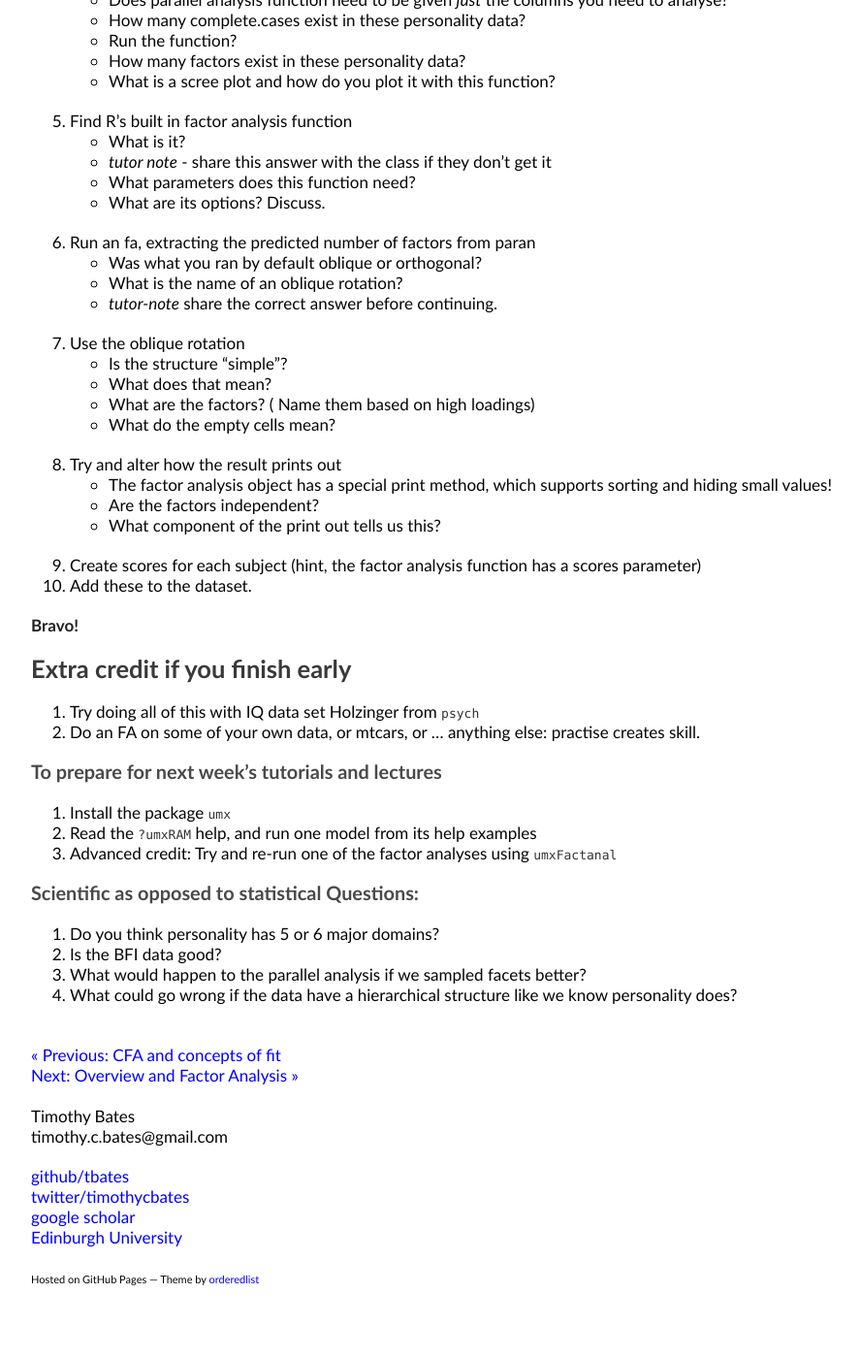
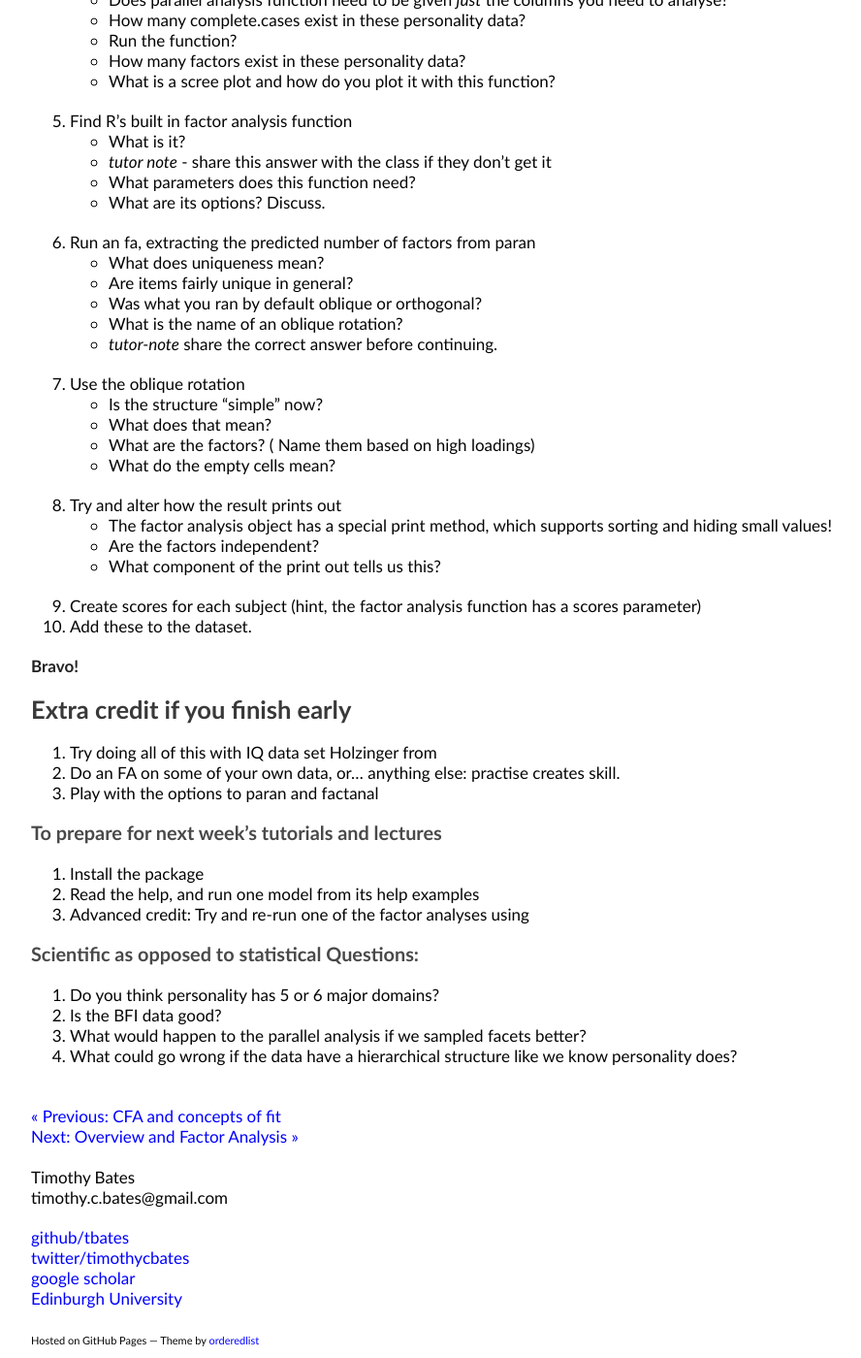
Before and after one commit to tbates/Multivariate-Stats-Course, a Jekyll site: the page built from _posts/2020-01-02-FA_tutorial.markdown, in a window 1280 px wide and 1400 px high, scrolled down 573 px. Shown: the whole window at 97% size, without its empty margins (26-914 px from the left). Built offline with Jekyll 4.4.1, drawn with Linux system fonts in a browser that asks for light colours; some of the changed text lies outside the part shown.

```diff
--- a/_posts/2020-01-02-FA_tutorial.markdown
+++ b/_posts/2020-01-02-FA_tutorial.markdown
@@ -43,40 +43,48 @@
 	<!--data and factors at a minimum -->
 	* What are its options? Discuss.
 6. Run an fa, extracting the predicted number of factors from paran
-	<!-- factOut = factanal(df, factors = 5) -->
+	<!-- fa = factanal(df, factors = 5) -->
+	* What does uniqueness mean?
+	<!-- how much of each item is NOT explained by the factors -->
+	* Are items fairly unique in general?
+	<!-- yes, often well-over half their variance -->
 	* Was what you ran by default oblique or orthogonal?
 	<!--orthogonal -->
 	* What is the name of an oblique rotation?
 	<!-- let me google that for you -->
+	<!-- promax -->
 	* *tutor-note* share the correct answer before continuing.
 7. Use the oblique rotation
-	<!-- factOut = factanal(df, factors = 5, rotation= "") -->
-	* Is the structure "simple"?
+	<!-- fa = factanal(df, factors = 5, rotation= "promax") -->
+	* Is the structure "simple" now?
+	<!--yes -->
 	* What does that mean?
+	<!--items have one high loading and all the rest are small-->
 	* What are the factors? ( Name them based on high loadings)
 	<!-- look at high-loadings on the print out -->
 	* What do the empty cells mean?
 	<!-- print out hides small values -->
 10. Try and alter how the result prints out
 	* The factor analysis object has a special print method, which supports sorting and hiding small values!
-	<!-- print(factOut, cutoff = .3, sort = TRUE) -->
+	<!-- print(fa, cutoff = .3, sort = TRUE) -->
 	* Are the factors independent?
 	* What component of the print out tells us this?
 12. Create scores for each subject (hint, the factor analysis function has a scores parameter)
-	<!-- factOut = factanal(df, factors = 5, scores = "Bartlett", data = df, na.action = na.exclude) -->
+	<!-- fa = factanal(df, factors = 5, scores = "Bartlett", data = df, na.action = na.exclude) -->
 13. Add these to the dataset.
-	<!-- df$f1= factOut$scores[,"Factor1"] -->
+	<!-- df$f1= fa$scores[,"Factor1"] -->
 
 **Bravo!**
 
 ## Extra credit if you finish early
-1. Try doing all of this with IQ data set Holzinger from `psych`
-2. Do an FA on some of your own data, or mtcars, or ... anything else: practise creates skill.
+1. Try doing all of this with IQ data set Holzinger from <!--psych-->
+2. Do an FA on some of your own data, or... anything else: practise creates skill.
+3. Play with the options to paran and factanal
 
 ### To prepare for next week's tutorials and lectures
-1. Install the package `umx`
-2. Read the `?umxRAM` help, and run one model from its help examples
-3. Advanced credit: Try and re-run one of the factor analyses using `umxFactanal`
+1. Install the package <!--umx-->
+2. Read the <!--?umxRAM--> help, and run one model from its help examples
+3. Advanced credit: Try and re-run one of the factor analyses using <!--umxFactanal-->
 
 ### Scientific as opposed to statistical Questions:
 1. Do you think personality has 5 or 6 major domains?
```
Also changed, not shown: other parts of _posts/2020-01-02-FA_tutorial.markdown (+3 -3 lines), 3 other files.
